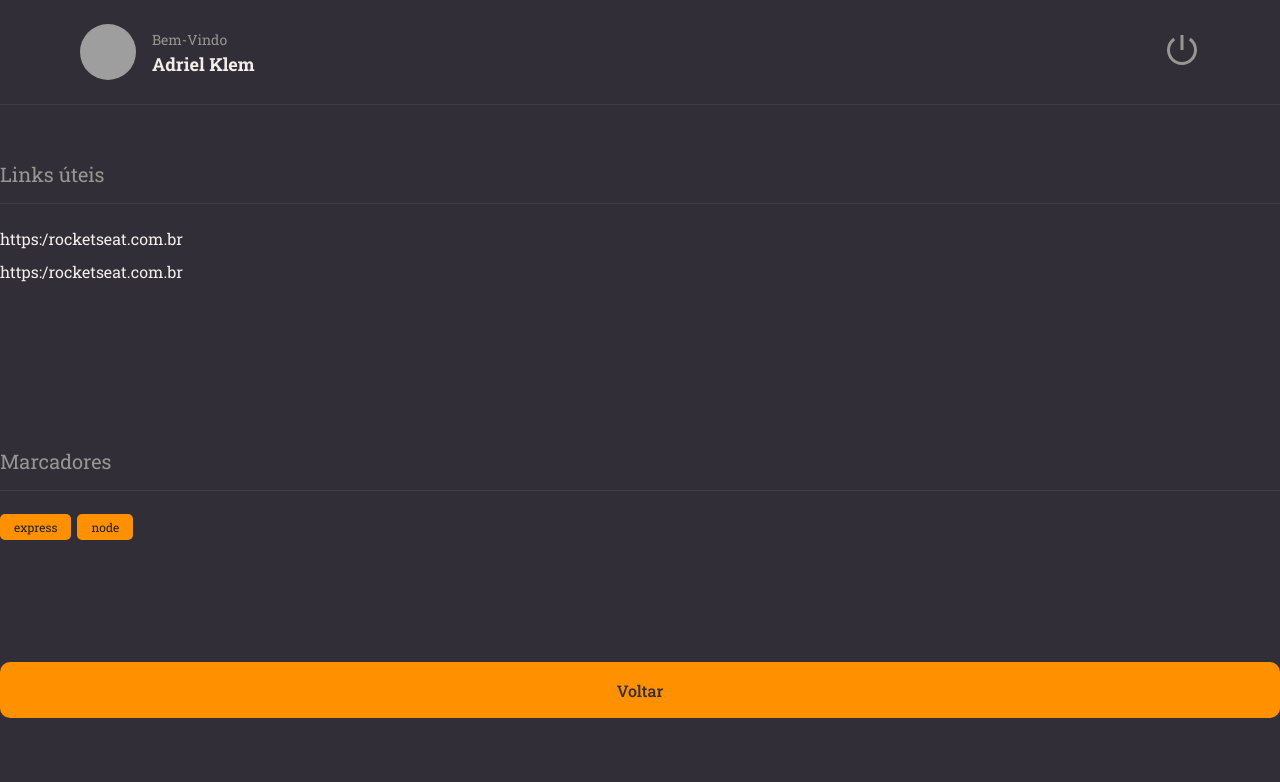
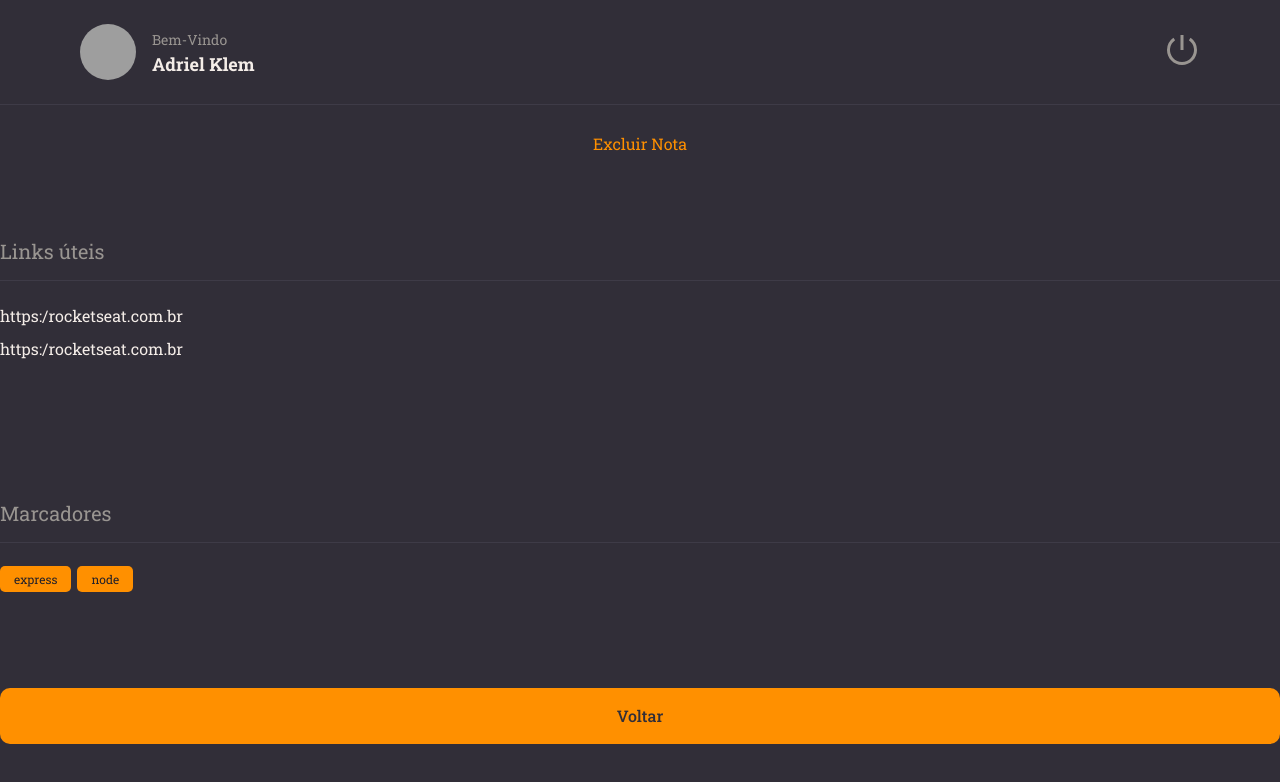
Before and after one commit to AdrielKlem/RocketNotes, a React (Vite) app: page / in a window 1280 px wide. Shown: the top 782 px of the page. Built offline with nearby package versions, Linux system fonts and the light colour scheme; grey boxes are pictures that could not be loaded.

Commit message:
add components buttonText

```diff
--- /dev/null
+++ b/src/components/ButtonText/index.jsx
@@ -0,0 +1,12 @@
+import { Container } from './styles.js'
+
+export function ButtonText({ title, ...rest }) {
+    return (
+        <Container
+            type='button'
+            {...rest}
+        >
+            {title}
+        </Container>
+    )
+}
--- /dev/null
+++ b/src/components/ButtonText/styles.js
@@ -0,0 +1,9 @@
+import styled from "styled-components"
+
+export const Container = styled.button`
+    background: none;
+    color: ${({ theme }) => theme.COLORS.ORANGE};
+
+    border: none;
+    font-size: 16px;
+`
--- a/src/pages/Details/index.jsx
+++ b/src/pages/Details/index.jsx
@@ -1,15 +1,17 @@
 import { Container, Links } from "./styles"
 
-import { Button } from "../../components/Button"
 import { Header } from "../../components/Header"
 import { Section } from "../../components/Section"
+import { Button } from "../../components/Button"
+import { ButtonText } from "../../components/ButtonText"
 import { Tag } from "../../components/Tag"
-
 
 export function Details() {
   return (
     <Container>
-    <Header></Header>
+    <Header/>
+
+    <ButtonText title="Excluir Nota" />
 
     <Section title="Links úteis">
       <Links>
```
